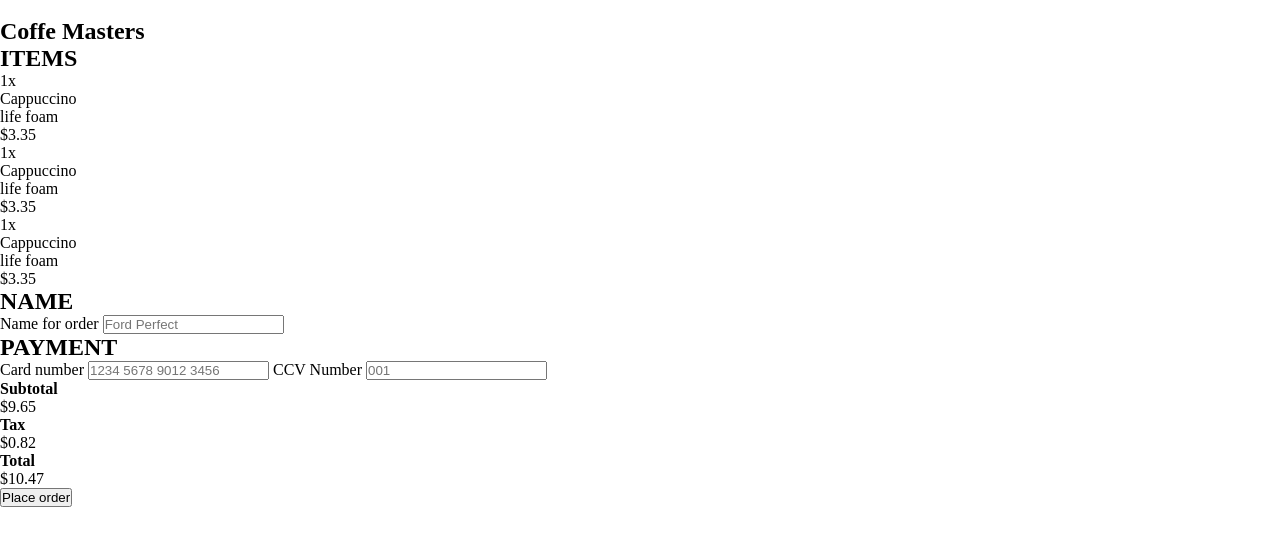
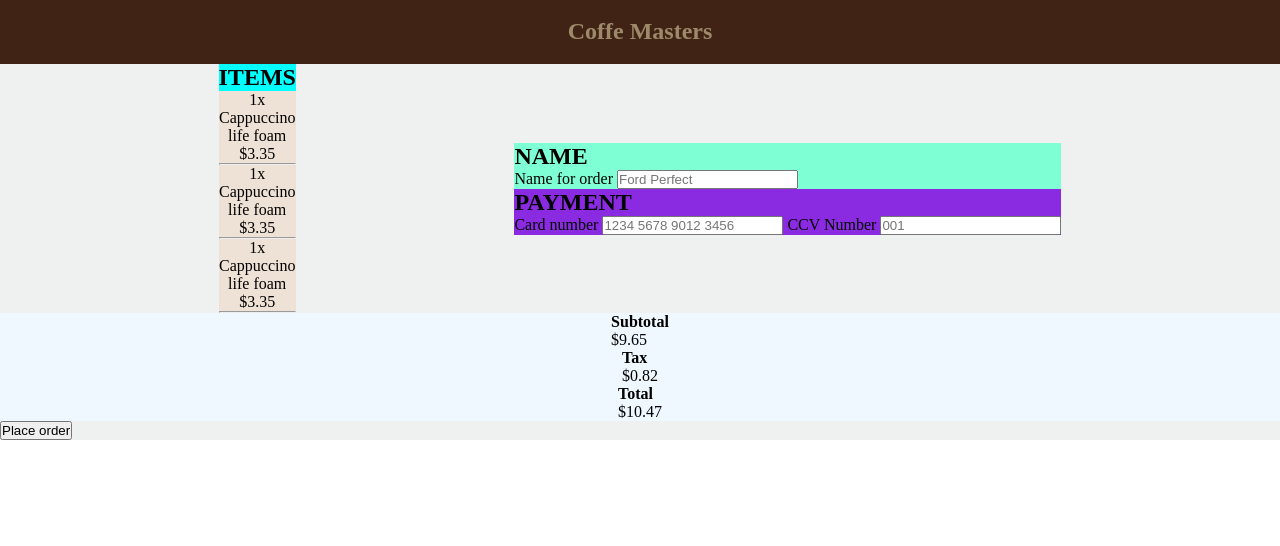
Before and after one commit to shaimeur/fronten-master-css, a plain HTML site: page index.html in a window 1280 px wide. Drawn offline with Linux system fonts and the light colour scheme.

Commit message:
setting up the first repaires of the style

```diff
--- a/index.html
+++ b/index.html
@@ -16,27 +16,38 @@
             </nav>
      </header>
         <main>
+
+            <div class="container" >
+
                     <section class="items">
                         <h2>ITEMS</h2>
+
                             <div class="item">
                                 <div>1x</div>
                                 <div>Cappuccino</div>
                                 <div>life foam</div>
                                 <div>$3.35</div>
+                                <hr>
                             </div>
+
                             <div class="item">
                                 <div>1x</div>
                                 <div>Cappuccino</div>
                                 <div>life foam</div>
                                 <div>$3.35</div>
+                                <hr>
                             </div>
+
                             <div class="item">
                                 <div>1x</div>
                                 <div>Cappuccino</div>
                                 <div>life foam</div>
                                 <div>$3.35</div>
+                                <hr>
                             </div>
+
                     </section>
+                <div class="sub-container">
 
                     <section class="name">
                         <h2>NAME</h2>
@@ -51,7 +62,8 @@
                         <label for="ccv-number">CCV Number</label>
                         <input type="number" name="" id="ccv-number" placeholder="001">
                     </section>
-
+                </div>
+            </div>
                     <section class="price">
                         <div class="subtotal">
                             <h4>Subtotal</h4>
@@ -66,7 +78,7 @@
                             <span>$10.47</span>
                         </div>
                     </section>
-            <button>Place order</button>
+            <button class="btn">Place order</button>
         </main>
 </body>
 </html>
--- a/style.css
+++ b/style.css
@@ -3,3 +3,57 @@
     padding: 0;
     box-sizing: border-box;
 }
+main{
+    /* height: 100vh; */
+    background-color: #eff0f0;
+
+}
+#navbar{
+    background-color: #412315;
+    color: #9d8a6b;
+    height: 8vh;
+}
+#navbar h1 {
+    text-align: center;
+}
+.container {
+    display: flex;
+    flex-direction: row;
+    justify-content: space-evenly;
+    align-items: center;
+}
+.sub-container{
+    display: flex;
+    flex-direction: column;
+    justify-content: space-around;
+}
+
+.items {
+    background-color: aqua;
+    text-align: center;
+    /* width: 60%;
+    height: 30vh; */
+}
+.item{
+    background-color: #eee1d5;
+}
+.name {
+    background-color: aquamarine;
+}
+
+.payment{
+    background-color: blueviolet    ;
+}
+.price {
+    background-color: aliceblue;
+    display: flex;
+    flex-direction: column;
+    justify-content: center;
+    align-items: center;
+}
+.btn {
+    display: flex;
+    flex-direction: column  ;
+    justify-content: center;
+    align-items: center;
+}
```
Lines whose indentation alone changed are shown as unchanged.
